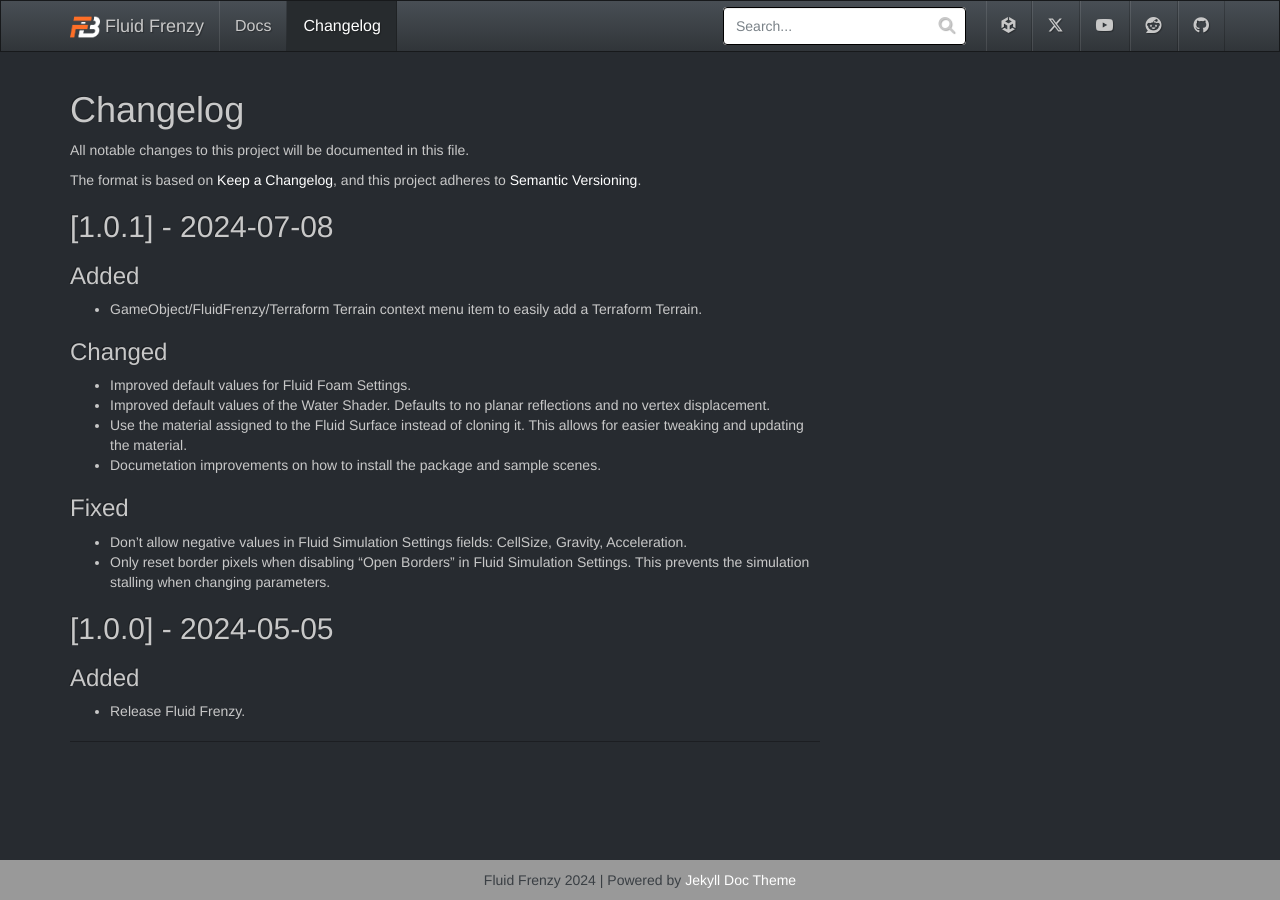
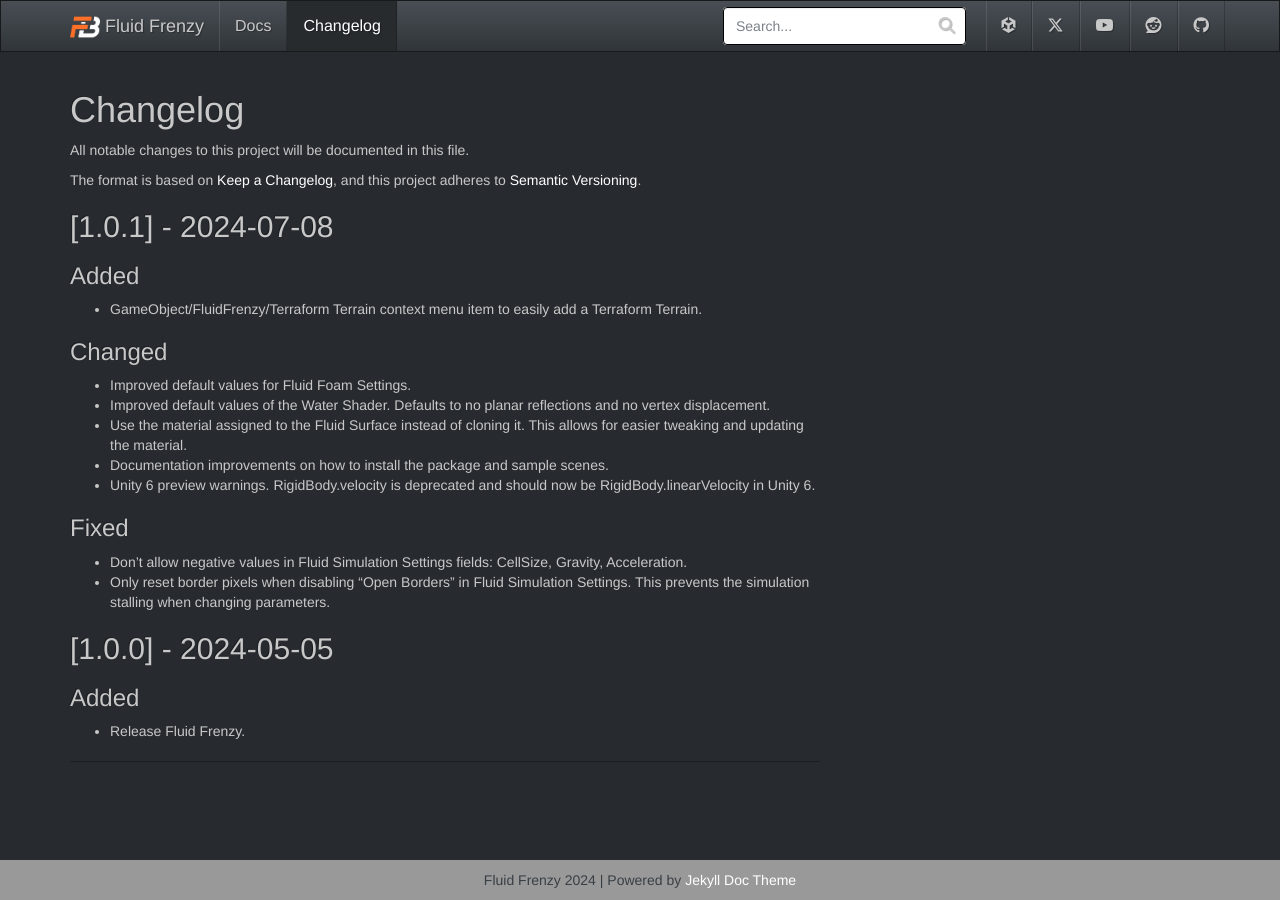
Before and after one commit to FrenzyByte/fluidfrenzy, a Jekyll site: the page built from _changelog/index.md, in a window 1280 px wide. Built offline with Jekyll 4.4.1, drawn with Linux system fonts in a browser that asks for light colours.

Commit message:
Update changelog for v1.0.1

```diff
--- a/_changelog/index.md
+++ b/_changelog/index.md
@@ -22,7 +22,8 @@ and this project adheres to [Semantic Versioning](https://semver.org/spec/v2.0.0
 - Improved default values for Fluid Foam Settings.
 - Improved default values of the Water Shader. Defaults to no planar reflections and no vertex displacement.
 - Use the material assigned to the Fluid Surface instead of cloning it. This allows for easier tweaking and updating the material.
-- Documetation improvements on how to install the package and sample scenes.
+- Documentation improvements on how to install the package and sample scenes.
+- Unity 6 preview warnings. RigidBody.velocity is deprecated and should now be RigidBody.linearVelocity in Unity 6.
 
 ### Fixed
 
```
